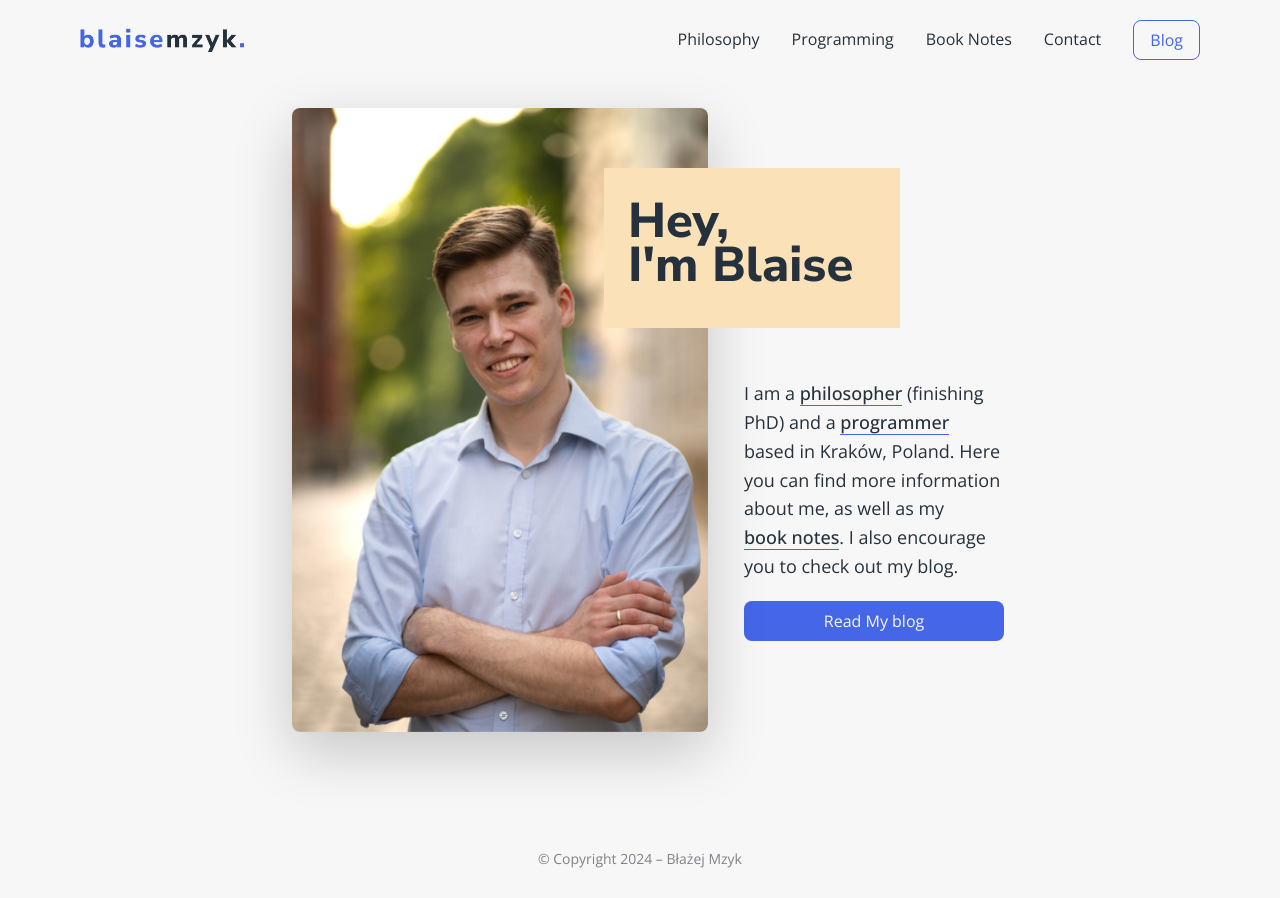
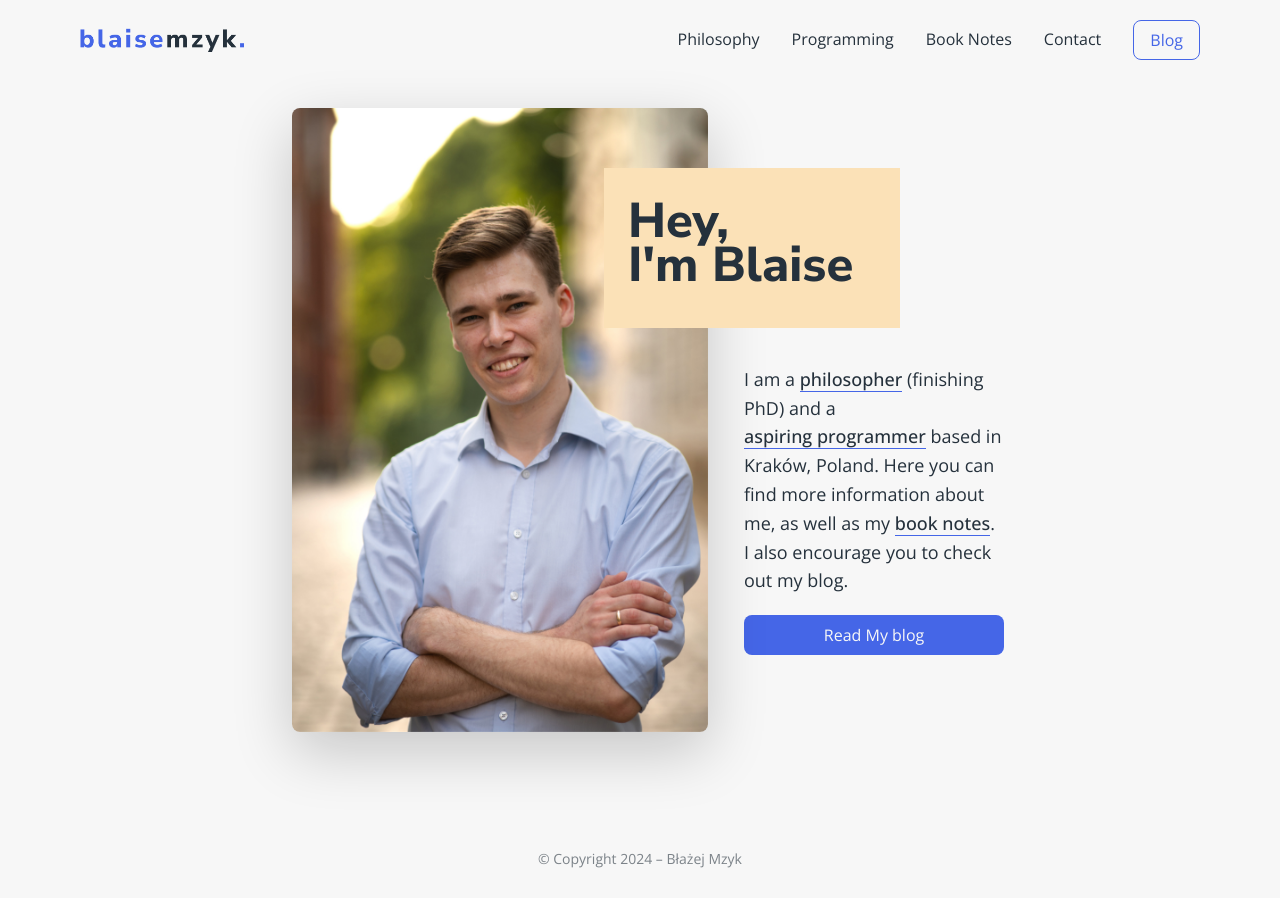
Before and after one commit to blzjmzk/blaise-mzyk-website, a Next.js app: page / in a window 1280 px wide. Built offline with nearby package versions, Linux system fonts and the light colour scheme.

Commit message:
Fix homepage bug

```diff
--- a/app/homePage.module.css
+++ b/app/homePage.module.css
@@ -61,10 +61,6 @@
   color: var(--color-primary);
 }
 
-.btnHero {
-  max-width: 34.8rem;
-}
-
 @media screen and (min-width: 768px) {
   .hero {
     flex-direction: row;
--- a/app/page.tsx
+++ b/app/page.tsx
@@ -35,8 +35,11 @@ const HomePage = () => {
               philosopher
             </Link>{" "}
             (finishing PhD) and a{" "}
-            <Link href="/programming" className={styles.customLink}>
-              programmer
+            <Link
+              href="/programming"
+              className={`${styles.customLink} ${styles.noWrap}`}
+            >
+              aspiring programmer
             </Link>{" "}
             based in Kraków, Poland. Here you can find more information about
             me, as well as my{" "}
```
